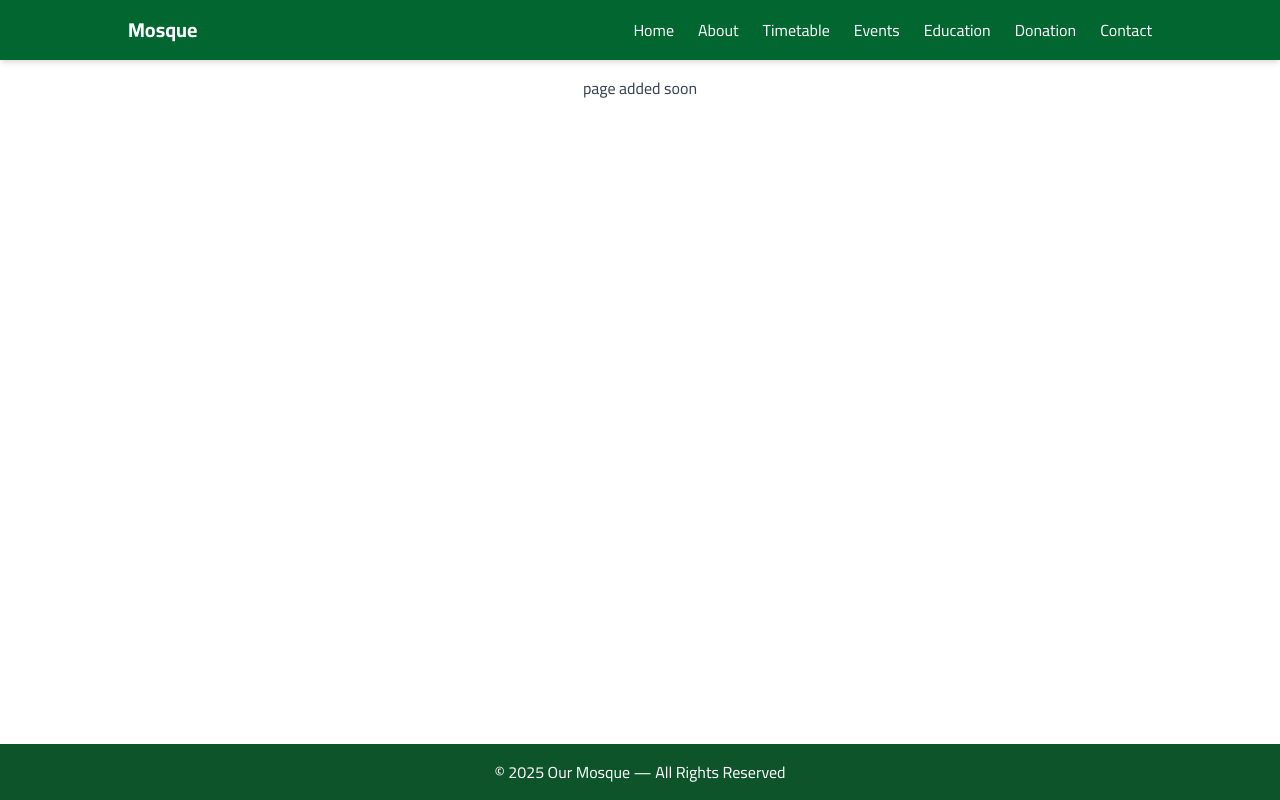
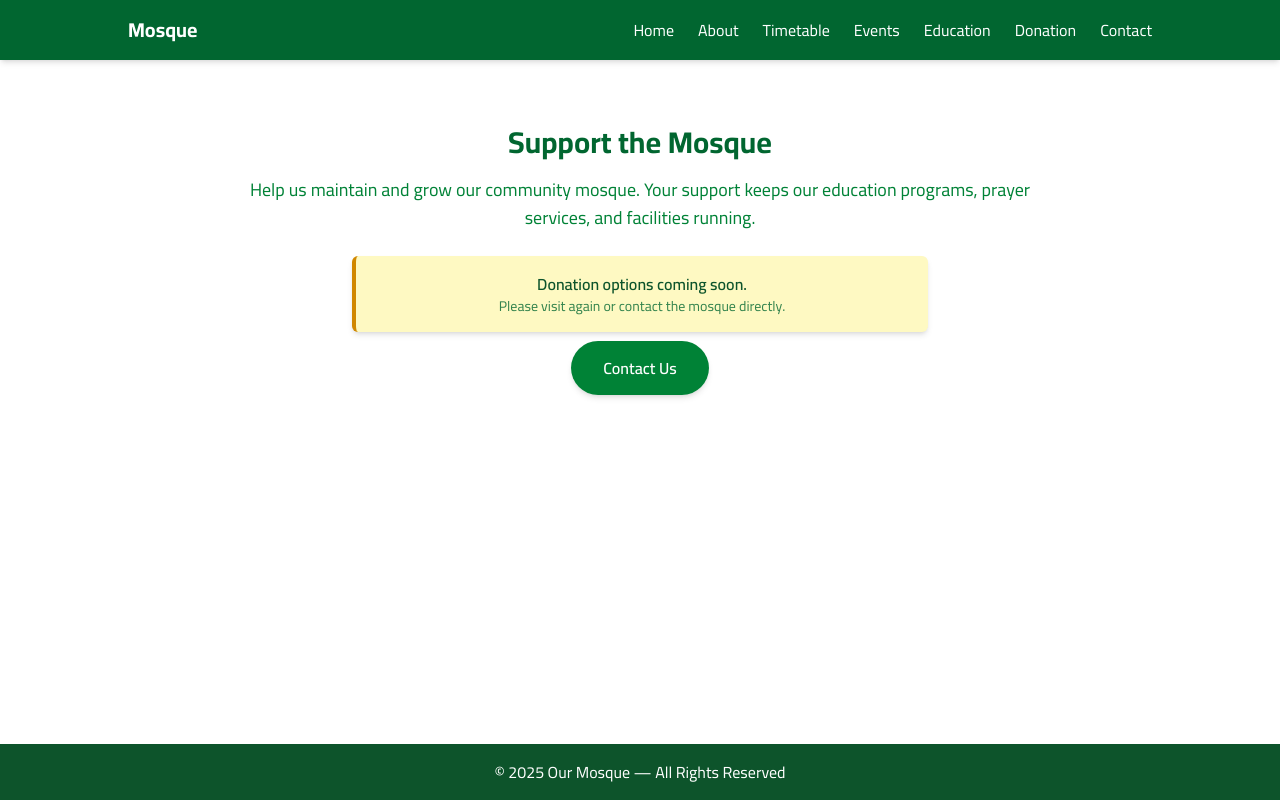
Before and after one commit to wad2k/mosque-website, a Next.js app: page /donation in a window 1280 px wide. Built offline with nearby package versions, Linux system fonts and the light colour scheme.

Commit message:
donation content

```diff
--- a/app/(public)/donation/page.tsx
+++ b/app/(public)/donation/page.tsx
@@ -1,7 +1,27 @@
-export default function Donation() {
+export default function Donations() {
   return (
-    <div>
-      <p className="text-gray-700">page added soon</p>
-    </div>
+    <section className="max-w-4xl mx-auto py-12 px-6 text-center">
+      <h1 className="text-3xl font-bold text-green-800 mb-4">Support the Mosque</h1>
+      <p className="text-green-700 mb-6 text-lg">
+        Help us maintain and grow our community mosque. Your support keeps our
+        education programs, prayer services, and facilities running.
+      </p>
+
+      <div className="bg-yellow-100 border-l-4 border-yellow-600 p-4 rounded-md shadow-md max-w-xl mx-auto mb-6">
+        <p className="font-semibold text-green-900">
+          Donation options coming soon.
+        </p>
+        <p className="text-green-800 text-sm opacity-80">
+          Please visit again or contact the mosque directly.
+        </p>
+      </div>
+
+      <a
+        href="/contact"
+        className="bg-green-700 text-white font-semibold py-3 px-8 rounded-full shadow-md hover:bg-green-600 transition"
+      >
+        Contact Us
+      </a>
+    </section>
   );
 }
```
